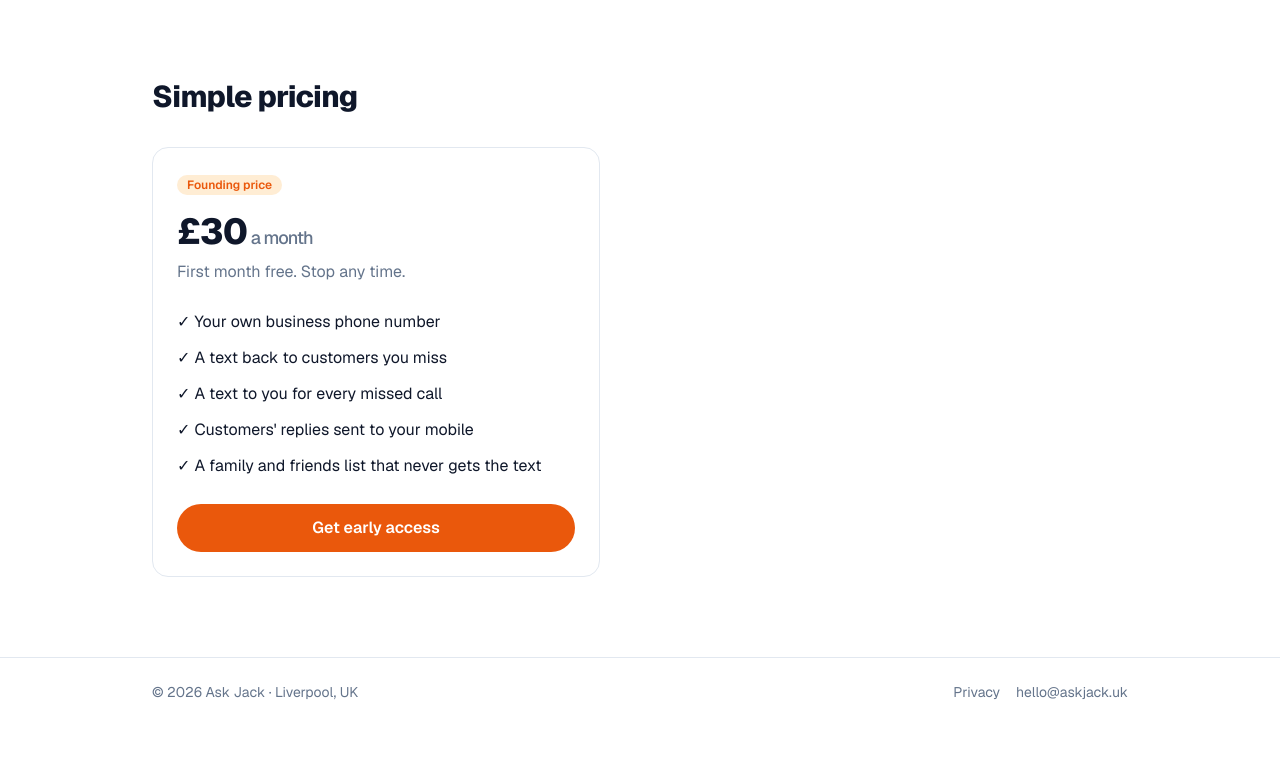
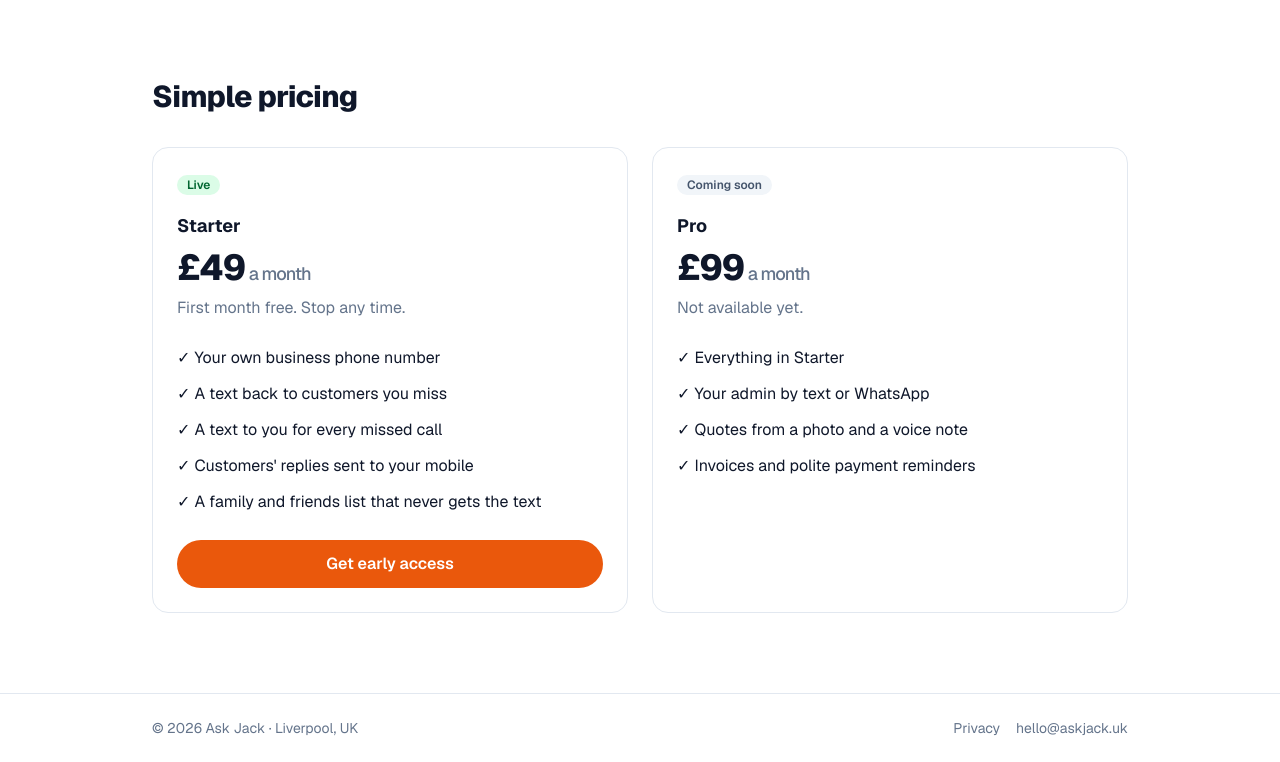
Before and after one commit to jniedzw/askjack-site, a Next.js app: page / in a window 1280 px wide. Shown: the part 899-1661 px from the top of the page. Before the commit the page ends 1625 px from the top, so only its background shows below. Built offline with nearby package versions, Linux system fonts and the light colour scheme.

Commit message:
Set Starter at 49 and add Pro as coming soon

```diff
--- a/app/page.tsx
+++ b/app/page.tsx
@@ -28,6 +28,13 @@ const included = [
   "A text to you for every missed call",
   "Customers' replies sent to your mobile",
   "A family and friends list that never gets the text",
+];
+
+const coming = [
+  "Everything in Starter",
+  "Your admin by text or WhatsApp",
+  "Quotes from a photo and a voice note",
+  "Invoices and polite payment reminders",
 ];
 
 export default function Home() {
@@ -113,12 +120,14 @@ export default function Home() {
           <h2 className="text-3xl font-extrabold tracking-tight">
             Simple pricing
           </h2>
-          <div className="mt-8 max-w-md rounded-2xl border border-slate-200 p-6">
-            <span className="rounded-full bg-orange-100 px-2.5 py-0.5 text-xs font-semibold text-brand">
-              Founding price
+          <div className="mt-8 grid gap-6 sm:grid-cols-2">
+            <div className="rounded-2xl border border-slate-200 p-6">
+              <span className="rounded-full bg-green-100 px-2.5 py-0.5 text-xs font-semibold text-green-800">
+                Live
               </span>
-            <p className="mt-4 text-4xl font-extrabold tracking-tight">
-              &pound;30
+              <h3 className="mt-4 text-lg font-bold">Starter</h3>
+              <p className="mt-2 text-4xl font-extrabold tracking-tight">
+                &pound;49
                 <span className="text-lg font-medium text-muted"> a month</span>
               </p>
               <p className="mt-2 text-muted">First month free. Stop any time.</p>
@@ -133,6 +142,23 @@ export default function Home() {
               >
                 Get early access
               </a>
+            </div>
+            <div className="rounded-2xl border border-slate-200 p-6">
+              <span className="rounded-full bg-slate-100 px-2.5 py-0.5 text-xs font-semibold text-slate-600">
+                Coming soon
+              </span>
+              <h3 className="mt-4 text-lg font-bold">Pro</h3>
+              <p className="mt-2 text-4xl font-extrabold tracking-tight">
+                &pound;99
+                <span className="text-lg font-medium text-muted"> a month</span>
+              </p>
+              <p className="mt-2 text-muted">Not available yet.</p>
+              <ul className="mt-6 space-y-2 leading-7">
+                {coming.map((item) => (
+                  <li key={item}>&#10003; {item}</li>
+                ))}
+              </ul>
+            </div>
           </div>
         </section>
       </main>
```
Lines whose indentation alone changed are shown as unchanged.
